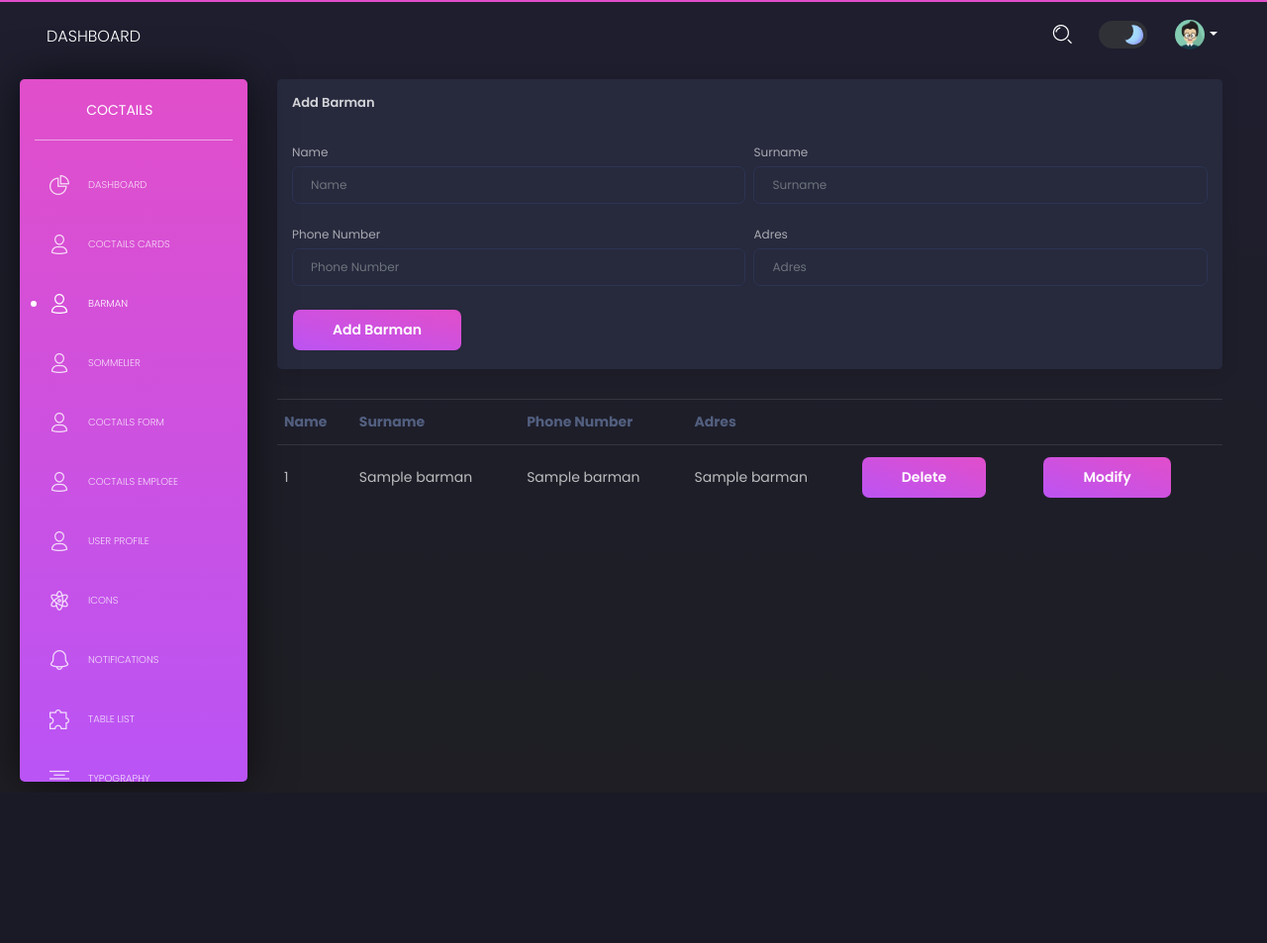
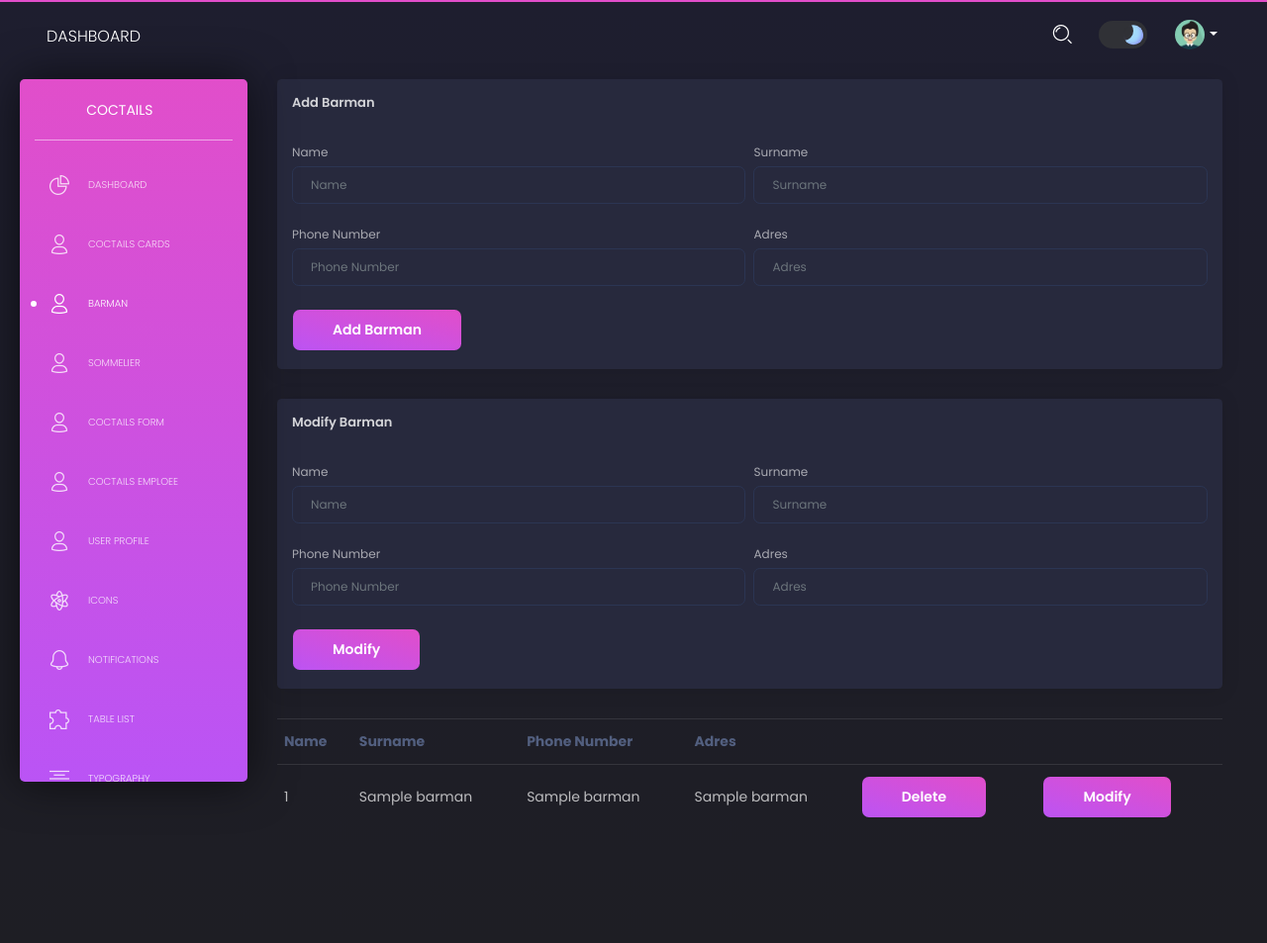
Before and after one commit to TMichaelan/sbd-cocktail-project-put, a Flask app: page /barman.html in a window 1280 px wide. Shown: the whole page at 99% size. Before the commit the page ends 794 px from the top, so only its background shows below. Run offline with Flask 2, Linux system fonts and the light colour scheme; a user stored in the database is signed in; tables that the repository leaves empty hold one stand-in row (values such as "Sample post"); a database or web service that is not in the repository returns one stand-in record (values such as "Sample title"); parts of the project's set-up code (start-up, migrations or seed data) failed here and were passed over; some libraries are stand-ins or nearby versions.

Commit message:
feat : add modify button to barman(in progress)

```diff
--- a/apps/home/routes.py
+++ b/apps/home/routes.py
@@ -172,6 +172,42 @@ def delete_sommelier():
         return jsonify({"error": str(error)}), 500
 
 
+@blueprint.route('/modify-barman', methods=['PUT'])
+def modify_user():
+    name = request.form.get('name')
+
+    try:
+        conn = psycopg2.connect('postgresql://joramba:admin@localhost:5432/bazy_danych')
+        cursor = conn.cursor()
+        query = f"DELETE FROM \"barman\" WHERE imie=\'{name}\'"
+        cursor.execute(query)
+        conn.commit()
+        count = cursor.rowcount
+        cursor.close()
+        conn.close()
+        return jsonify({"message": f"{count} user modified"}), 200
+    except (Exception, psycopg2.Error) as error :
+        return jsonify({"error": str(error)}), 500
+
+
+@blueprint.route('/get-barman-data', methods=(['GET']))
+def getBarmanData():
+    name = request.args.get('name')
+    try:
+        conn = psycopg2.connect('postgresql://joramba:admin@localhost:5432/bazy_danych')
+        cursor = conn.cursor()
+        query = f"SELECT * FROM \"barman\" WHERE imie=\'{name}\'"
+        cursor.execute(query)
+        barman_data = cursor.fetchone()
+        cursor.close()
+        conn.close()
+        return jsonify({"name": barman_data[0], "surname": barman_data[1],"phone": barman_data[2], "address": barman_data[3]}), 200
+
+    except (Exception, psycopg2.Error) as error :
+        return jsonify({"error": str(error)}), 500
+
+
+
 @blueprint.route('/delete-barman', methods=['DELETE'])
 def delete_user():
     # user_id = request.json
@@ -222,6 +258,7 @@ def delete_users():
 @login_required
 def barman():
     if request.method == 'POST':
+
         name = request.form['name']
         surname = request.form['surname']
         phone = request.form['phone']
--- a/apps/templates/home/barman.html
+++ b/apps/templates/home/barman.html
@@ -17,11 +17,15 @@
    .table{
     width: 150%;
    }
+   #modify-form{
+    /* display: none; */
+   }
+
   </style>
   <div class="content">
     <div class="row">
       <div class="col-md-8">
-        <div class="card">
+        <div id="add-barman" class="card">
           <div class="card-header">
             <h5 class="title">Add Barman</h5>
           </div>
@@ -61,6 +65,46 @@
             </form>
           </div>
         </div>
+        <div id="modify-form" class="card">
+          <div class="card-header">
+            <h5 class="title">Modify Barman</h5>
+          </div>
+          <div class="card-body">
+            <form method="post">
+              <div class="row">
+                <div class="col-md-6 pr-md-1">
+                  <div class="form-group">
+                    <label for="name">Name</label>
+                    <input id="input-name"  name="name" type="text" class="form-control" placeholder="Name">
+                  </div>
+                </div>
+                <div class="col-md-6 pl-md-1">
+                  <div class="form-group">
+                    <label for="surname">Surname</label>
+                    <input id="input-surname" name="surname" type="text" class="form-control" placeholder="Surname">
+                  </div>
+                </div>
+              </div>
+              <div class="row">
+                <div class="col-md-6 pr-md-1">
+                  <div class="form-group">
+                    <label for="phone">Phone Number</label>
+                    <input id="input-phone" name="phone" type="text" class="form-control" placeholder="Phone Number">
+                  </div>
+                </div>
+                <div class="col-md-6 pl-md-1">
+                  <div class="form-group">
+                    <label for="adres">Adres</label>
+                    <input id="input-address" name="adres" type="text" class="form-control" placeholder="Adres">
+                  </div>
+                </div>
+              </div>
+              <div class="card-footer">
+                <button class="btn btn-primary" onclick="modifyUser($('#input-name').val())">Modify</button>
+              </div>
+            </form>
+          </div>
+        </div>
         <table class="table">
           <tr>
             <th>Name</th>
@@ -79,9 +123,8 @@
             <td>{{user[2]}}</td>
             <td>{{user[3]}}</td>
             <td><button class="btn btn-primary" onclick="deleteBarman('{{user[0]}}')">Delete</button></td>
-            <td><button class="btn btn-primary" onclick="demo.showNotification('top','center')">Modify</button></td>
-            <!-- <td><button>Delete</button></td> -->
-            <!-- <td><button>Modify</button></td> -->
+            <td><button class="modify-button btn btn-primary" onclick="getBarmanData('{{user[0]}}')">Modify</button></td>
+            <!-- <td><button class="btn btn-primary" onclick="demo.showNotification('top','center')">Modify</button></td> -->
             </tr>
           {% endfor %}
         </table>
@@ -108,19 +151,46 @@
     return false;
   }
 
-  function modifyUser(id) {
+  function getBarmanData(name) {
+        name = decodeURIComponent(name);
+
         $.ajax({
-      url: '/modify-user',
-      type: 'PUT',
-      data: {id: id},
-      success: function(result) {
-        // Handle successful modification
+            url: '/get-barman-data',
+            type: "GET",
+            data: {name: name},
+            success: function(data) {
+
+                $("#input-name").val(data.name);
+                $("#input-surname").val(data.surname);
+                $("#input-phone").val(data.phone);
+                $("#input-address").val(data.address);
+                $("#modify-form").show();
             },
             error: function(error) {
-        // Handle error
+                // handle error response here
+                console.log(error);
             }
         });
     }
+
+  function modifyUser(name) {
+
+        $.ajax({
+            type: "PUT",
+            url: '/modify-barman',
+            data: {name: name},
+            success: function(data) {
+                // handle success response here
+                alert("User has been modified!");
+                location.reload();
+            },
+            error: function(error) {
+                // handle error response here
+                console.log(error);
+            }
+        });
+    }
+
 </script>
 
 {% endblock content %}
--- a/more/coctails_parser.py
+++ b/more/coctails_parser.py
@@ -141,7 +141,7 @@ def skladnik():
 
 number = 11000
 
-for i in range(25):
+for i in range(50):
     number+=1
     parse_coctail(number)
     try:
```
Lines whose indentation alone changed are shown as unchanged.
